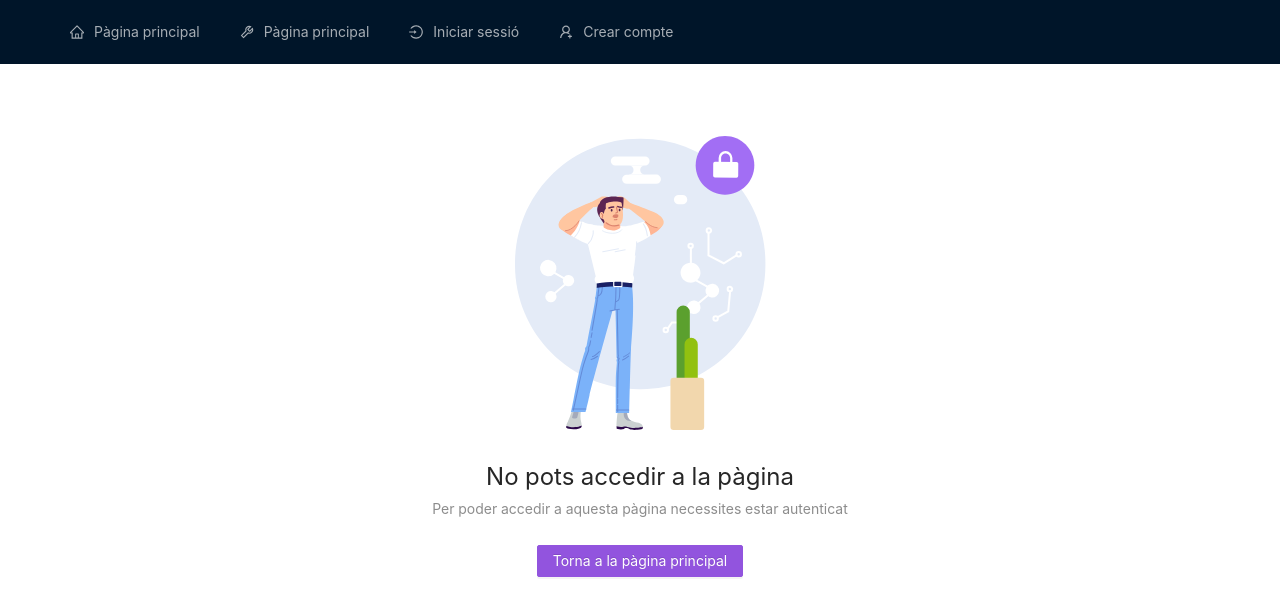
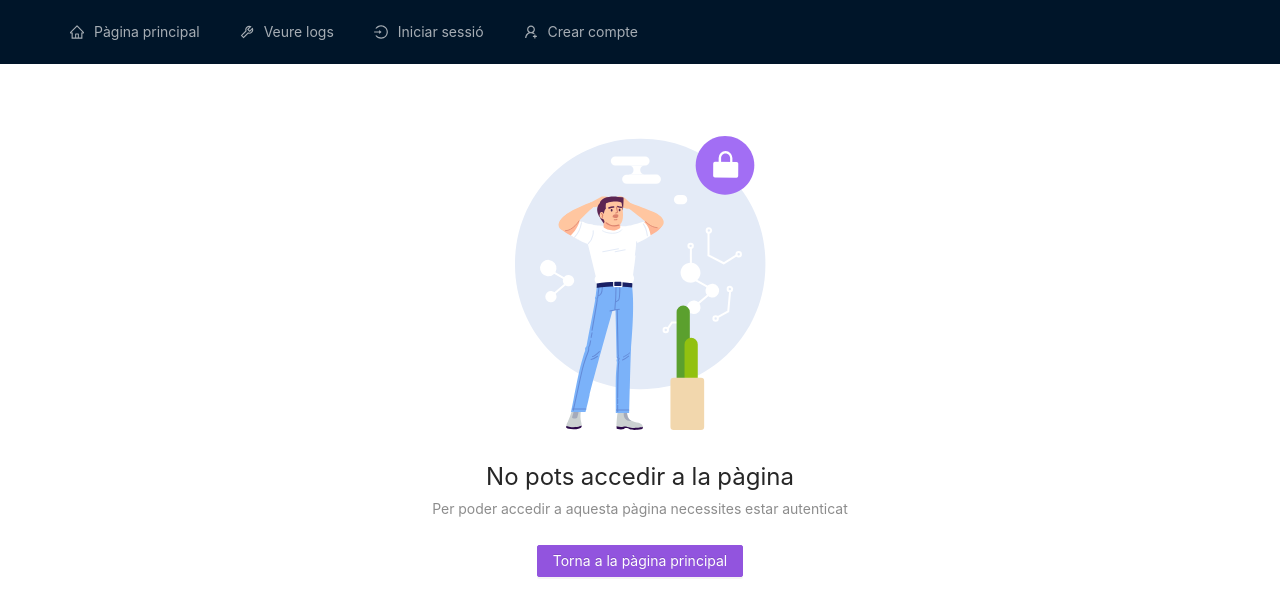
Before and after one commit to TheMineWay/TFG-ASIX2-Frontend, a React (Create React App) app in the folder app/: page /admin/logs in a window 1280 px wide. Shown: the top 616 px of the page. Built offline with nearby package versions, Linux system fonts and the light colour scheme.

Commit message:
Base logs table display

```diff
--- a/app/src/i18n/locales/ca.json
+++ b/app/src/i18n/locales/ca.json
@@ -6,6 +6,9 @@
         "options": {
             "main": {
                 "Title": "Pàgina principal"
+            },
+            "logs": {
+                "Title": "Veure logs"
             },
             "auth": {
                 "Title": "Compte",
@@ -25,6 +28,21 @@
         "signup": {
             "Title": "Crear un compte",
             "AcceptPP": "He llegit i accepto les"
+        },
+        "logs": {
+            "table": {
+                "columns": {
+                    "Id": "Id",
+                    "User": "Usuari",
+                    "Action": "Acció",
+                    "Date": "Data",
+                    "Ip": "Adreça IP",
+                    "actions": {
+                        "login": "Inici de sessió",
+                        "register": "Creació de compte"
+                    }
+                }
+            }
         }
     },
     "errors": {
--- a/app/src/view/layout/Header.tsx
+++ b/app/src/view/layout/Header.tsx
@@ -42,7 +42,7 @@ export default function BaseHeader() {
             />
 
             <Header>
-                <Menu theme="dark" mode="horizontal" key={"mainMenu"} selectedKeys={[]}>
+                <Menu theme="dark" mode="horizontal" key={"mainMenu"}>
                     {
                         menuOptions.map(constructOption)
                     }
--- a/app/src/view/menu.tsx
+++ b/app/src/view/menu.tsx
@@ -16,9 +16,9 @@ const menuOptions: MenuOption[] = [
         icon: <HomeOutlined/>,
     },
     {
-        text: 'main',
+        text: 'logs',
         path: '/admin/logs',
-        key: 'main',
+        key: 'logs',
         icon: <ToolOutlined/>,
     },
 ];
```
